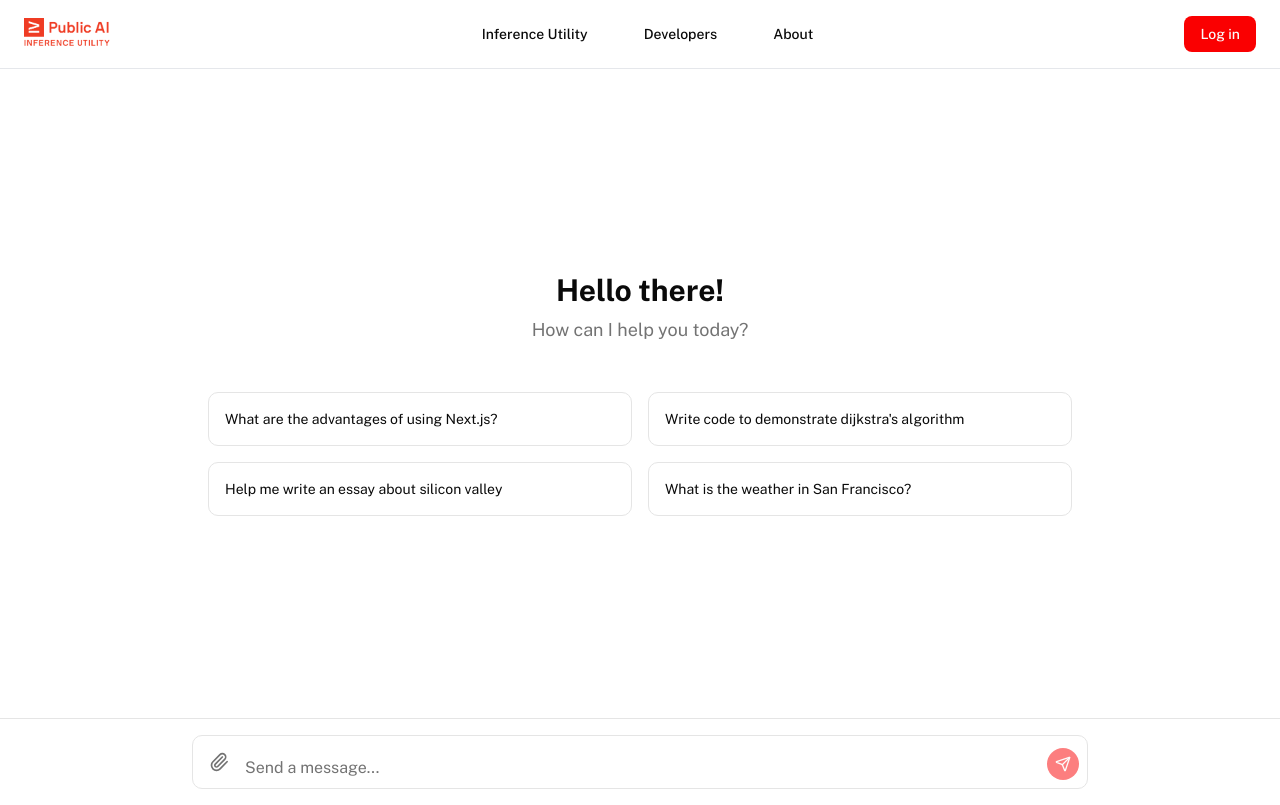
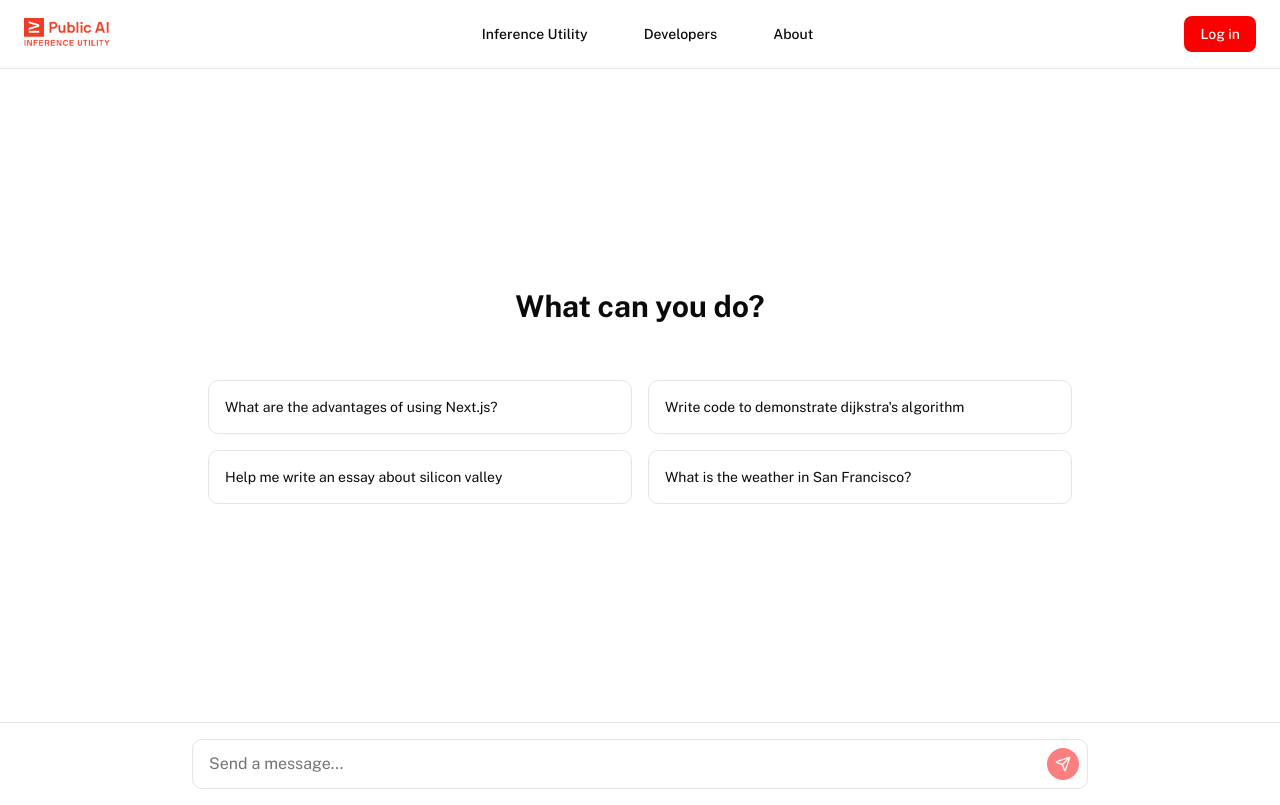
Before and after one commit to forpublicai/publicai.co, a Next.js app: page /chat in a window 1280 px wide. Built offline with nearby package versions, Linux system fonts and the light colour scheme.

Commit message:
Fix chat deployment
Also, some small UI issues. set selectedModel to swiss-ai/apertus-70b-it

```diff
--- a/src/app/chat/page.tsx
+++ b/src/app/chat/page.tsx
@@ -2,8 +2,8 @@
 
 import { useState, useRef, useEffect, Suspense, useCallback } from 'react';
 import { useRouter, useSearchParams } from 'next/navigation';
-import { Paperclip, Send } from 'lucide-react';
-import Image from 'next/image';
+import { Send } from 'lucide-react';
+
 
 interface Message {
   id: string;
@@ -24,7 +24,7 @@ function ChatPageContent() {
   const [messages, setMessages] = useState<Message[]>([]);
   const [input, setInput] = useState('');
   const [isLoading, setIsLoading] = useState(false);
-  const [selectedModel, setSelectedModel] = useState('aisingapore/Gemma-SEA-LION-v3-9B-IT');
+  const [selectedModel] = useState('swiss-ai/apertus-70b-it');
   const [showAuthModal, setShowAuthModal] = useState(false);
   const messagesEndRef = useRef<HTMLDivElement>(null);
   const initialMessageProcessed = useRef(false);
@@ -154,10 +154,8 @@ function ChatPageContent() {
             <div className="flex flex-col items-center justify-center h-full p-8">
               {/* Welcome Message */}
               <div className="text-center mb-12">
-                <h2 className="text-3xl font-bold mb-2">Hello there!</h2>
-                <p className="text-muted-foreground text-lg">How can I help you today?</p>
+                <h2 className="text-3xl font-bold mb-2">What can you do?</h2>
               </div>
-
               {/* Suggestion Cards */}
               <div className="grid grid-cols-1 sm:grid-cols-2 gap-4 max-w-4xl w-full px-4">
                 {SUGGESTION_CARDS.map((suggestion, index) => (
@@ -210,16 +208,13 @@ function ChatPageContent() {
         {/* Message Input */}
         <div className="p-4 border-t border-border">
           <div className="max-w-4xl mx-auto">
-            <div className="flex items-end space-x-2 bg-card rounded-lg border border-border p-2">
-              <button className="p-2 hover:bg-muted rounded">
-                <Paperclip className="w-5 h-5 text-muted-foreground" />
-              </button>
+            <div className="flex items-center space-x-2 bg-card rounded-lg border border-border p-2">
               <textarea
                 value={input}
                 onChange={(e) => setInput(e.target.value)}
                 onKeyPress={handleKeyPress}
                 placeholder="Send a message..."
-                className="flex-1 bg-transparent resize-none outline-none min-h-[20px] max-h-32 text-foreground placeholder-muted-foreground"
+                className="flex-1 bg-transparent resize-none outline-none min-h-[20px] max-h-32 text-foreground placeholder-muted-foreground pl-2"
                 rows={1}
                 disabled={isLoading}
               />
@@ -243,7 +238,7 @@ function ChatPageContent() {
               <h2 className="text-2xl font-bold text-foreground">Welcome to Public AI</h2>
             </div>
             <p className="text-muted-foreground text-lg mb-8 leading-relaxed">
-              You're talking to Apertus, from Switzerland. Log in for the full experience.
+              You&apos;re talking to Apertus, from Switzerland. Log in for the full experience.
             </p>
 
             <div className="space-y-4">
--- a/src/app/layout.tsx
+++ b/src/app/layout.tsx
@@ -10,19 +10,19 @@ const publicSans = Public_Sans({
 });
 
 export const metadata: Metadata = {
-  title: "PublicAI | By the Public, For the Public",
-  description: "PublicAI - By the Public, For the Public. Community-driven AI initiative for everyone.",
+  title: "Public AI | By the Public, For the Public",
+  description: "Public AI - By the Public, For the Public. Community-driven AI initiative for everyone.",
   icons: {
     icon: '/favicon.ico',
   },
   openGraph: {
-    title: "PublicAI | By the Public, For the Public",
-    description: "PublicAI - By the Public, For the Public. Community-driven AI initiative for everyone.",
+    title: "Public AI | By the Public, For the Public",
+    description: "Public AI - By the Public, For the Public. Community-driven AI initiative for everyone.",
     siteName: "PublicAI",
   },
   twitter: {
-    title: "PublicAI | By the Public, For the Public",
-    description: "PublicAI - By the Public, For the Public. Community-driven AI initiative for everyone.",
+    title: "Public AI | By the Public, For the Public",
+    description: "Public AI - By the Public, For the Public. Community-driven AI initiative for everyone.",
   },
 };
 
--- a/src/app/utility/page.tsx
+++ b/src/app/utility/page.tsx
@@ -4,7 +4,7 @@ export default function UtilityPage() {
   const articleData = {
     title: "Inference Utility",
     subtitle: "AI for everyone",
-    date: "December 2024",
+    date: "September 1, 2025",
     sections: [
       {
         type: 'paragraph' as const,
```
